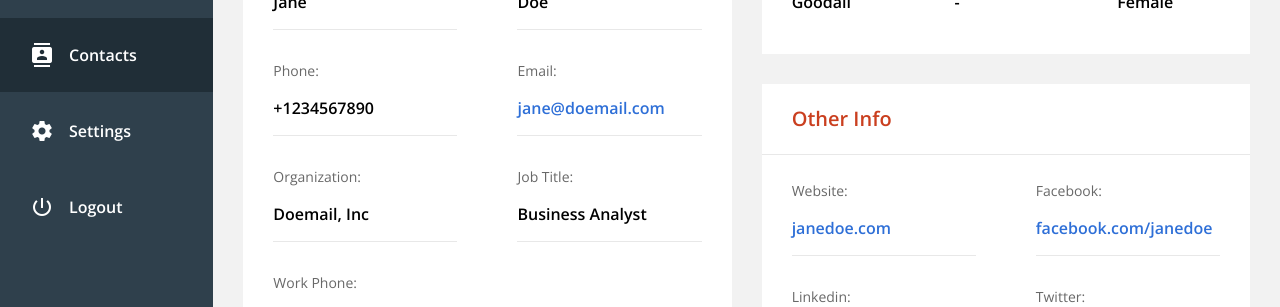
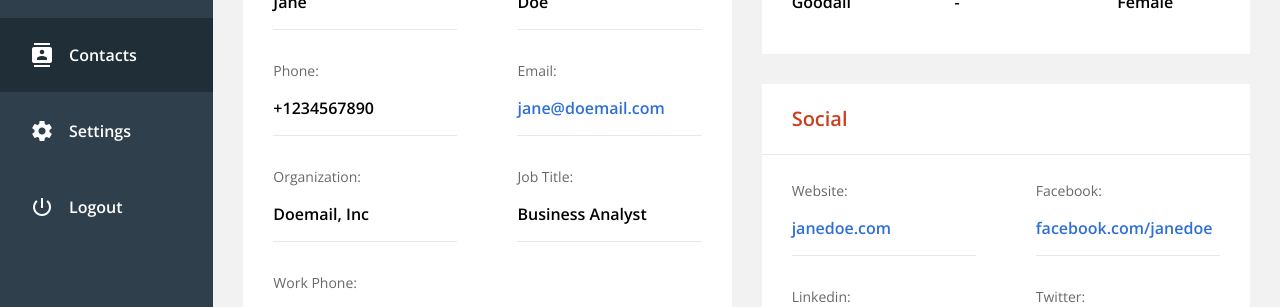
Before and after one commit to willsquad/contact_manager, a PHP site: page /contact.php in a window 1280 px wide. Shown: the part 396-703 px from the top of the page. Run offline with PHP 8.4, Linux system fonts and the light colour scheme; some libraries are stand-ins or nearby versions.

Commit message:
December 29 Commit: Other info -> Social

```diff
--- a/contact.php
+++ b/contact.php
@@ -185,7 +185,7 @@
                 <div class="info_card info_card_small">
 
                     <div class="info_card__card_heading">
-                        Other Info
+                        Social
                     </div>
 
                     <div class="row info_card__content_row">
```
